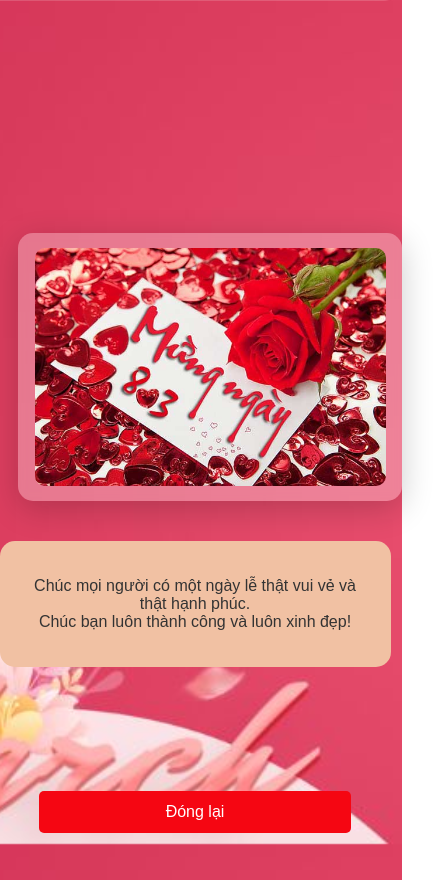
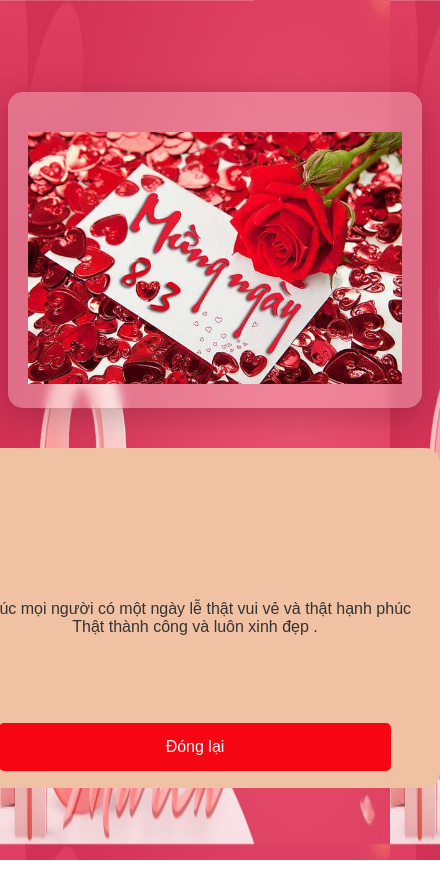
Before and after one commit to DucPhu1910/8-thang-3, a plain HTML site: page index.html in a window 390 px wide. Both pictures are taken after a click on the button "Mở ra". Shown: the whole page, 440 px wide, since content can reach past the window. Drawn offline with Linux system fonts and the light colour scheme.

Commit message:
Add files via upload

```diff
--- a/index.html
+++ b/index.html
@@ -7,82 +7,86 @@
     <title>Chúc mừng 8/3</title>
     <script src="main.js" defer></script>
     <style>
-        body {
+        .glass-effect {
+              background: rgba(255, 255, 255, 0.3);
+              backdrop-filter: blur(5px);
+              border-radius: 15px;
+              box-shadow: 0 8px 32px rgba(0, 0, 0, 0.2);
+              padding: 20px;
+              width: 100%;
+              max-width: 1200px;
+              margin: 20px auto;
+              animation: fadeIn 1.5s ease;
+          }
+          .title {
+              text-align: center;
+              font-size: 2rem;
+              font-weight: bold;
+              margin-top: 100px;
+              animation: slideIn 1.2s ease;
+              color: #fff;
+              text-shadow: 2px 2px 4px rgba(0, 0, 0, 0.7);
+          }
+
+          .image-container {
+              display: flex;
+              justify-content: space-between;
+              flex-wrap: wrap;
+              gap: 20px;
+              margin-top: 20px;
+          }
+
+          .image-container {
+    display: flex;
+    justify-content: center;
+    align-items: center; /* Nếu muốn căn giữa theo cả chiều dọc */
+}
+
+          body{
                   font-family: Arial, sans-serif;
                   background: url("anh/anh-8-3-didongviet-5.jpg") no-repeat center center fixed;
-            background-size: cover;
+                  background-size: 100% auto;
                   display: flex;
                   flex-direction: column;
                   align-items: center;
                   justify-content: center;
                   min-height: 100vh;
                   overflow-x: hidden;
-            padding: 10px;
           }
-
-        .glass-effect {
-            background: rgba(255, 255, 255, 0.3);
-            backdrop-filter: blur(5px);
-            border-radius: 15px;
-            box-shadow: 0 8px 32px rgba(0, 0, 0, 0.2);
-            padding: 15px;
-            width: 100%;
-            max-width: 600px;
-            margin: 20px auto;
-            animation: fadeIn 1.5s ease;
-            text-align: center;
-        }
-
-        .title {
-            text-align: center;
-            font-size: 1.8rem;
-            font-weight: bold;
-            color: #fff;
-            text-shadow: 2px 2px 4px rgba(0, 0, 0, 0.7);
-            animation: slideIn 1.2s ease;
-        }
-
-        .image-container img {
-            width: 100%;
-            max-width: 90vw;
-            height: auto;
-            border-radius: 10px;
-        }
-
           .letter-container {
             position: relative;
             display: flex;
             justify-content: center;
             align-items: center;
             margin-top: 20px;
-            z-index: 10;
+            z-index: 10; /* Đảm bảo phần tử này không bị che khuất */
         }
 
         .letter {
-            width: 90vw;
-            max-width: 400px;
+            width: 450px;
+            height: 300px;
             background-color: #f1c1a3;
             border-radius: 15px;
             padding: 20px;
             transform: scaleY(0);
             transform-origin: top;
             overflow: hidden;
-            transition: transform 0.8s ease;
+            transition: transform 1s ease;
             display: flex;
             flex-direction: column;
             justify-content: center;
             align-items: center;
             text-align: center;
-            opacity: 0;
+            opacity: 0; /* Khởi tạo độ mờ */
         }
 
         .letter.open {
-            transform: scaleY(1);
-            opacity: 1;
+            transform: scaleY(1); /* Mở lá thư */
+            opacity: 1; /* Đảm bảo lá thư hiển thị rõ */
         }
 
         .letter-content {
-            font-size: 1rem;
+            font-size: 1.0rem;
             color: #333;
             display: none;
         }
@@ -93,9 +97,8 @@
 
         .letter-toggle-button {
             position: absolute;
-            top: 250px;
-            padding: 12px 40px;
-            font-size: 1rem;
+            top: 275px;
+            padding: 15px 50px;
             background-color: #f50612;
             color: white;
             border: none;
@@ -148,15 +151,16 @@
 <body>
     <div class="glass-effect">
         <div class="image-container">
-            <img src="anh/Nhung-hinh-anh-y-nghia-ngay-8-3-hinh-anh-ngay-8-3-1-1551754883-width601height406.webp">
+            <div style="text-align: center";>
+                <img src="anh/Nhung-hinh-anh-y-nghia-ngay-8-3-hinh-anh-ngay-8-3-1-1551754883-width601height406.webp" width="500">
             </div>
         </div>
-
+    </div>
     <div class="letter-container">
         <div class="letter" id="letter">
            <p class="letter-content">
-               Chúc mọi người có một ngày lễ thật vui vẻ và thật hạnh phúc.<br>
-               Chúc bạn luôn thành công và luôn xinh đẹp!
+            Chúc mọi người có một ngày lễ thật vui vẻ và thật hạnh phúc<br>
+                Thật thành công và luôn xinh đẹp .
            </p>
         </div>
         <button class="letter-toggle-button" id="letter-toggle-button">Mở ra</button>
```
Lines whose indentation alone changed are shown as unchanged.
